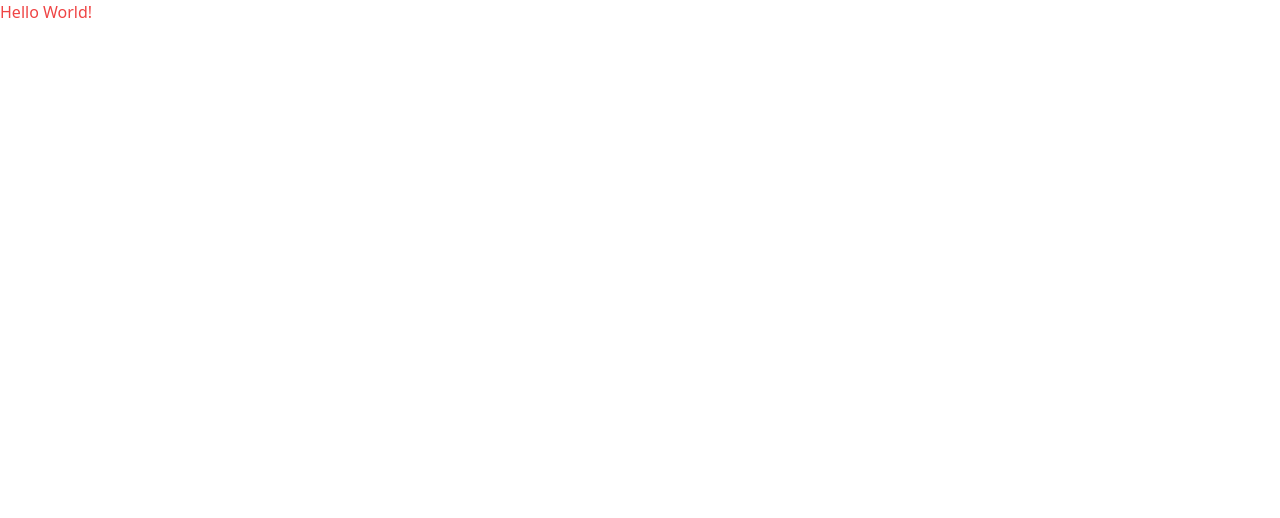
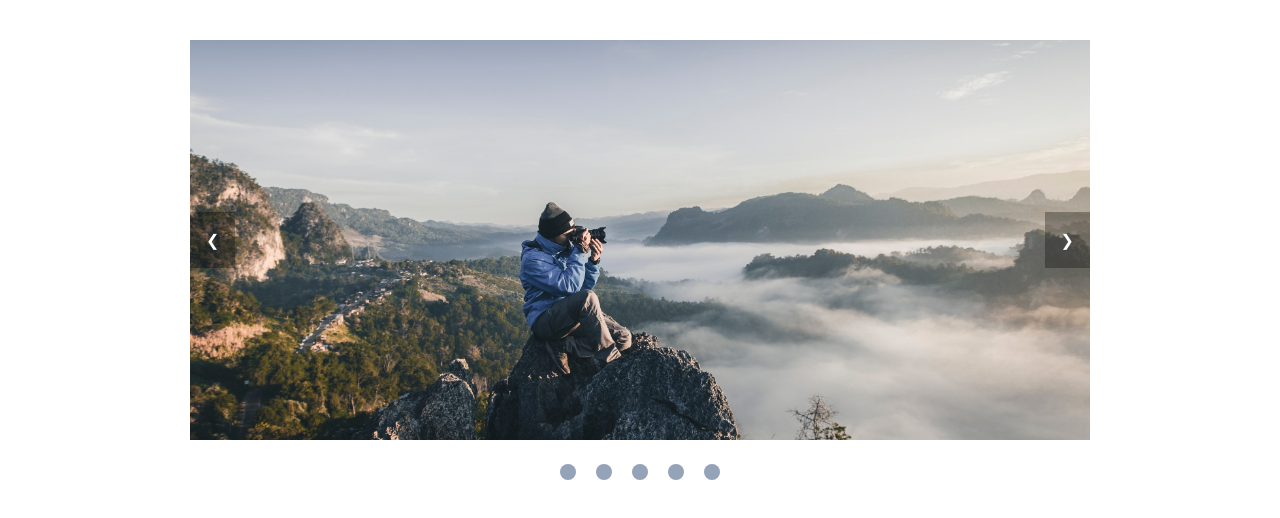
Before and after one commit to maryammohebbi/Slide-Show, a website: page public/index.html in a window 1280 px wide. Drawn offline with Linux system fonts and the light colour scheme.

Commit message:
creating slides, dots and scripts added

```diff
--- a/public/index.html
+++ b/public/index.html
@@ -8,7 +8,19 @@
 <link rel="stylesheet" href="./build/tailwind.css">
 <body>
 
-    <h1 class="text-red-500">Hello World!</h1>
+    <!-- slider container -->
+    <div id="slider" class="relative w-[900px] mx-auto mt-10">
+        <!-- img -->
+        <!-- prev slide btn -->
+        <a id="prev-slide" class="absolute left-0 top-1/2 p-4 -translate-y-1/2 bg-black/30 hover:bg-black/50 text-white hover:text-amber-500 cursor-pointer">❮</a>
+        <!-- next slide btn -->
+        <a id="next-slide" class="absolute right-0 top-1/2 p-4 -translate-y-1/2 bg-black/30 hover:bg-black/50 text-white hover:text-amber-500 cursor-pointer">❯</a>
+    </div>
+    <br>
+    <!-- dots -->
+    <div id="dots-container" class="flex justify-center items-center space-x-5">
+    </div>
 
+    <script src="./src/js/scripts.js"></script>
 </body>
 </html>
--- a/public/src/css/main.css
+++ b/public/src/css/main.css
@@ -1,3 +1,7 @@
 @tailwind base;
 @tailwind components;
 @tailwind utilities;
+
+.active{
+    background-color: rgb(100, 116, 139);
+}
--- /dev/null
+++ b/public/src/js/scripts.js
@@ -0,0 +1,103 @@
+const slideContents = [
+    {
+        id: 1,
+        imgUrl: "./images/g-1.jpg"
+    },
+    {
+        id: 2,
+        imgUrl: "./images/g-2.jpg"
+    },
+    {
+        id: 3,
+        imgUrl: "./images/g-3.jpg"
+    },
+    {
+        id: 4,
+        imgUrl: "./images/g-4.jpg"
+    },
+    {
+        id: 5,
+        imgUrl: "./images/g-5.jpg"
+    },
+
+]
+
+const prevSlideBtn = document.querySelector("#prev-slide")
+const nextSlideBtn = document.querySelector("#next-slide")
+const slider = document.querySelector("#slider")
+const dotsContainer = document.querySelector("#dots-container")
+
+//events
+prevSlideBtn.addEventListener("click", showThePrevSlide);
+nextSlideBtn.addEventListener("click", showTheNextSlide);
+
+
+
+// functions
+let slideIndex = 0;
+
+function currentSlide(){
+    return displaySlide(slideIndex)
+}
+
+function slideUI(){
+    slideContents.forEach((slide) => {
+        const slideEl = document.createElement("img");
+        slideEl.dataset.id = slide.id;
+        slideEl.classList.add("slide", "w-full", "h-[400px]", "object-cover");
+        slideEl.src = slide.imgUrl;
+        slider.appendChild(slideEl);
+      });
+}
+
+function displaySlide(slideIndex){
+    let slides = document.querySelectorAll(".slide")
+    // hide other slides
+    slides.forEach(slide => {
+        slide.classList.add("hidden")
+    });
+    // show current slide
+    slides[slideIndex].classList.remove("hidden")
+}
+
+function showThePrevSlide() {
+    if (slideIndex === 0) {
+      slideIndex = slideContents.length -1;
+    } else {
+      slideIndex--;
+    }
+    currentSlide();
+  }
+
+  function showTheNextSlide() {
+    if (slideIndex === slideContents.length -1) {
+      slideIndex = 0;
+    } else {
+      slideIndex++;
+    }
+    currentSlide();
+  }
+
+  function createDots(){
+    const numOfDots = slideContents.length
+    for(let i=0 ; i < numOfDots; i++){
+       dotsContainer.innerHTML += `<div data-index=${i} class="dot w-4 h-4 rounded-full cursor-pointer bg-slate-400"></div>`
+    }
+    const dots = document.querySelectorAll(".dot")
+    dots.forEach((dot) =>
+    dot.addEventListener("click", () => {
+        slideIndex = parseInt(dot.dataset.index);
+        // console.log(dot.dataset.index)
+        dots.forEach(dot => dot.classList.remove("active"))
+        dot.classList.add("active")
+
+        currentSlide();
+    })
+    );
+
+
+  }
+
+slideUI()
+currentSlide()
+createDots()
```
Also changed, not shown: public/build/tailwind.css, public/images/g-1.jpg (added), public/images/g-3.jpg (added), 3 other files.
